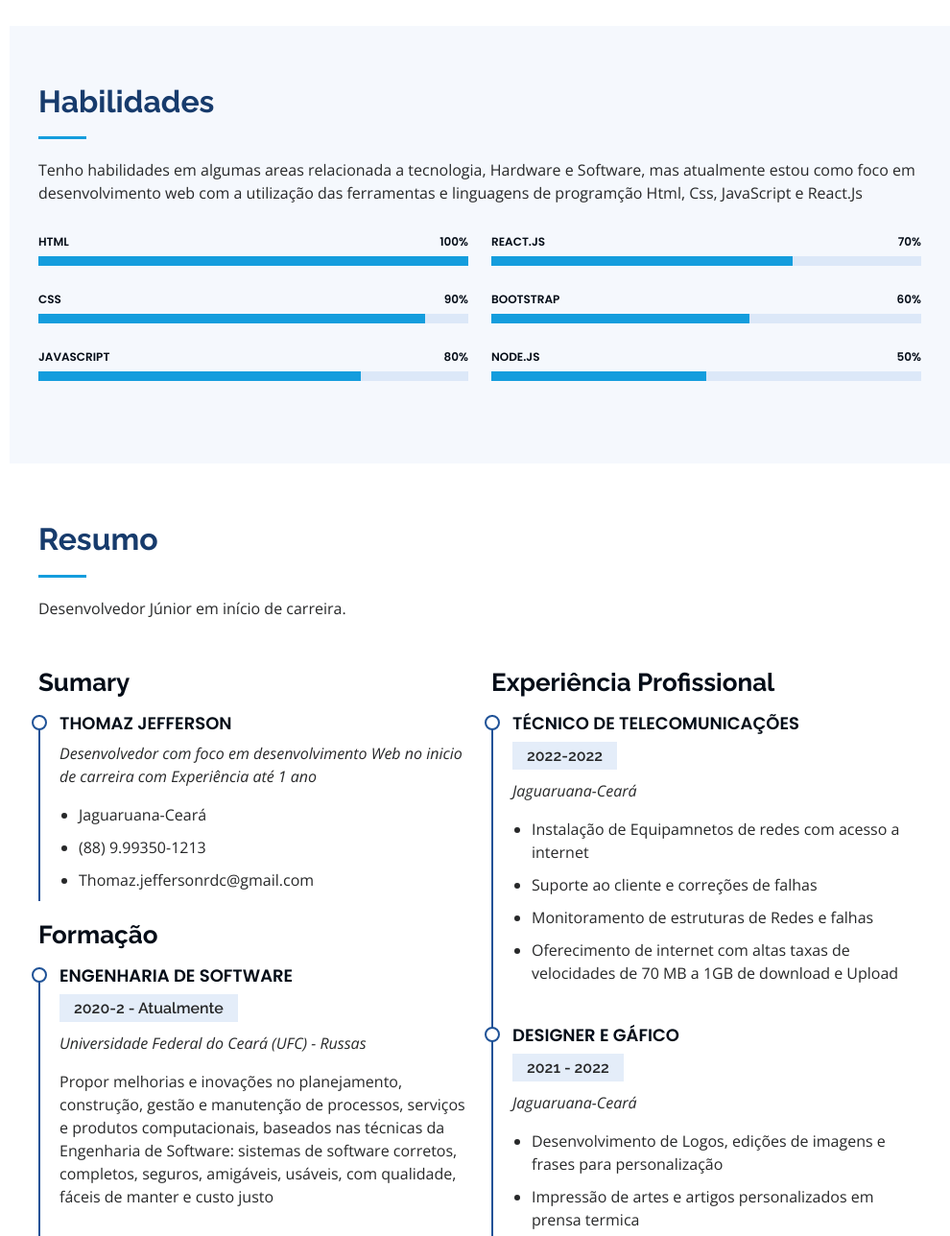
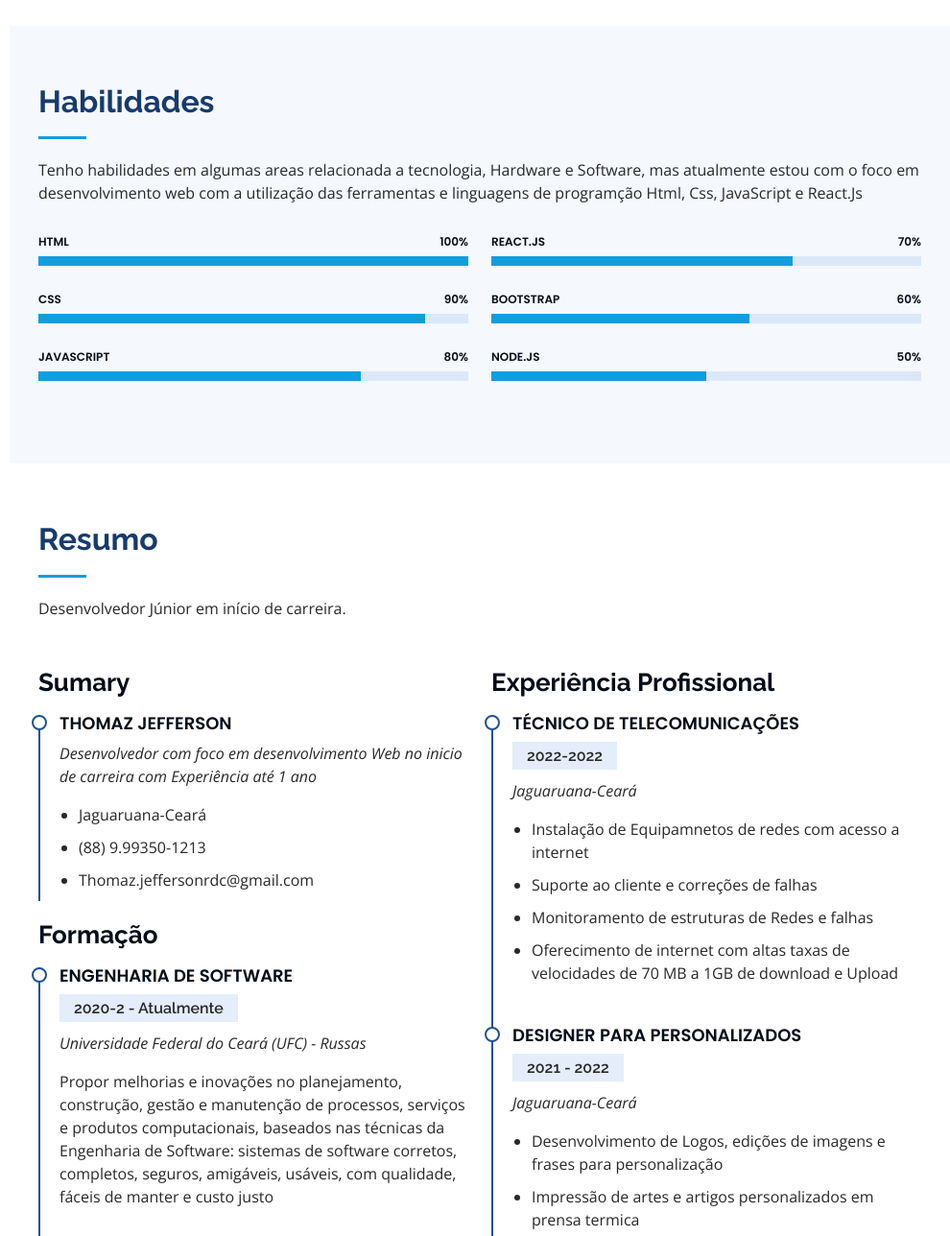
Before and after one commit to Thomaz-Jefferson/Meu-portfolio, a plain HTML site: page index.html in a window 1280 px wide. Shown: the part 1837-3125 px from the top of the page at 96% size, without its empty margins (290-1280 px from the left). Drawn offline with nearby package versions, Linux system fonts and the light colour scheme; files whose address does not match are found by name.

Commit message:
corrigindo alguns erros ortograficos

```diff
--- a/index.html
+++ b/index.html
@@ -176,7 +176,7 @@
         <div class="section-title">
           <h2>Habilidades</h2>
           <p>Tenho habilidades em algumas areas relacionada a tecnologia, Hardware e Software, mas
-            atualmente estou como foco em desenvolvimento web com a utilização das ferramentas
+            atualmente estou com o foco em desenvolvimento web com a utilização das ferramentas
             e linguagens de programção Html, Css, JavaScript e React.Js
           </p>
         </div>
@@ -294,7 +294,7 @@
               </ul>
             </div>
             <div class="resume-item">
-              <h4>Designer e Gáfico</h4>
+              <h4>Designer para personalizados</h4>
               <h5>2021 - 2022</h5>
               <p><em>Jaguaruana-Ceará</em></p>
               <ul>
```
